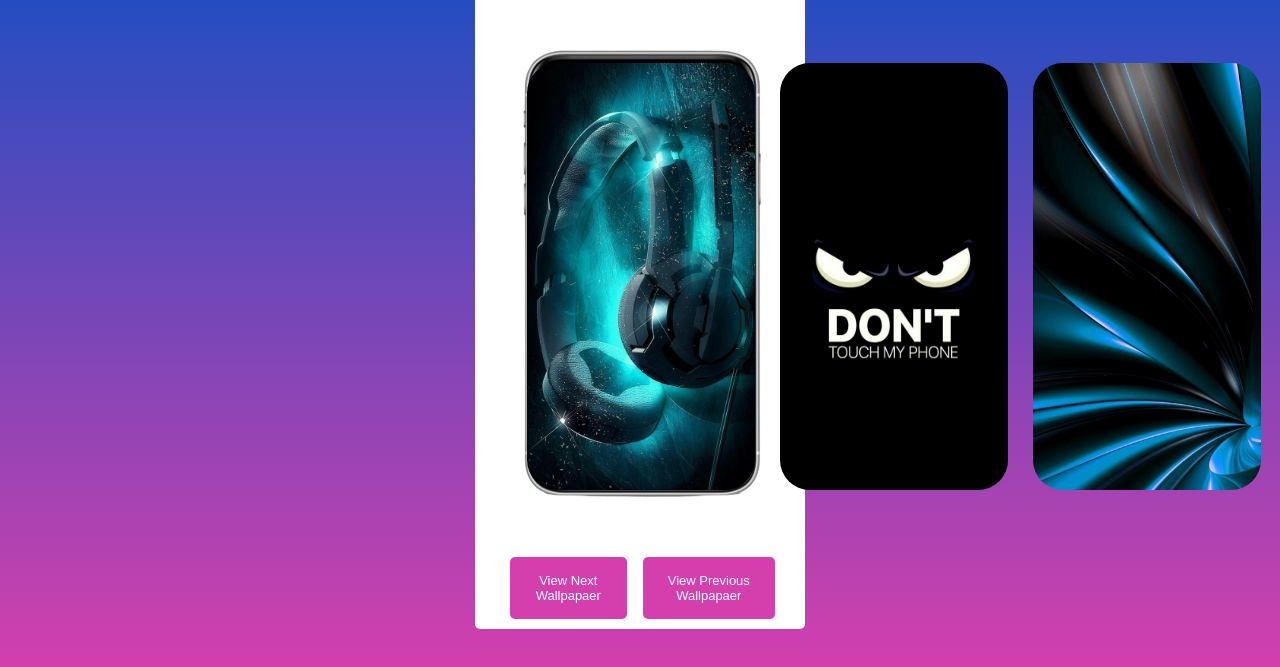
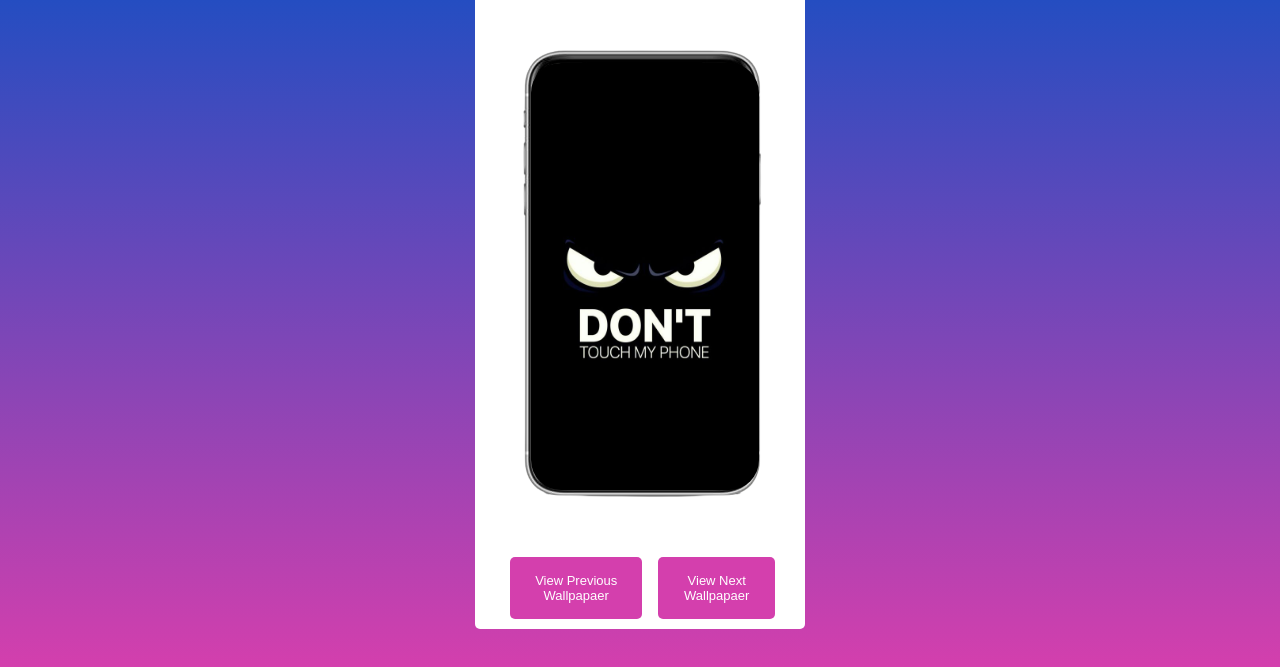
Before and after one commit to gift56/ProjectUpgrade, a plain HTML site: page Phone/index.html in a window 1280 px wide. Both pictures are taken after a click on the button "View Next Wallpapaer". Shown: the part 131-798 px from the top of the page. Drawn offline with Linux system fonts and the light colour scheme.

Commit message:
successfully added js

```diff
--- a/Phone/index.html
+++ b/Phone/index.html
@@ -21,8 +21,8 @@
             </div>
         </div>
         <div class="btns">
+            <button id="Prev">View Previous Wallpapaer</button>
             <button id="Next">View Next Wallpapaer</button>
-            <button id="Prev">View Previous Wallpapaer</button>
         </div>
     </div>
 
--- a/Phone/main.js
+++ b/Phone/main.js
@@ -0,0 +1,7 @@
+const slides = document.querySelector(".slideImg");
+const Next = document.getElementById("Next");
+const Prev = document.getElementById("Prev");
+
+Next.addEventListener('click', () => {
+    slides.style.left = "-232px";
+})
--- a/Phone/style.css
+++ b/Phone/style.css
@@ -45,12 +45,13 @@ body {
     justify-content: center;
     align-items: center;
     position: relative;
-    /* overflow: hidden; */
+    overflow: hidden;
 }
 .slideImg {
     display: flex;
     position: absolute;
     left: 17px;
+    /* left: -232px; */
 }
 .img {
     width: 228px;
```
